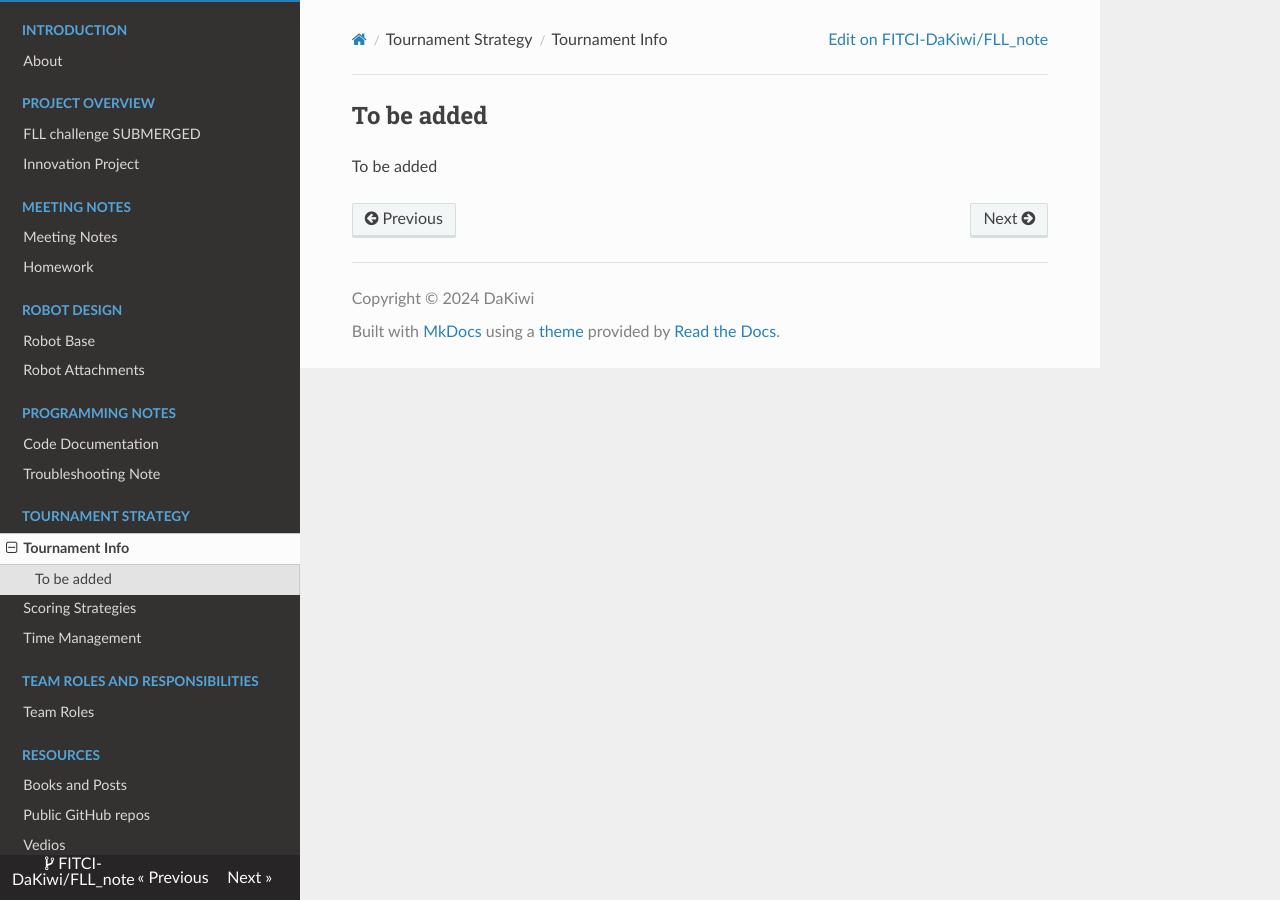
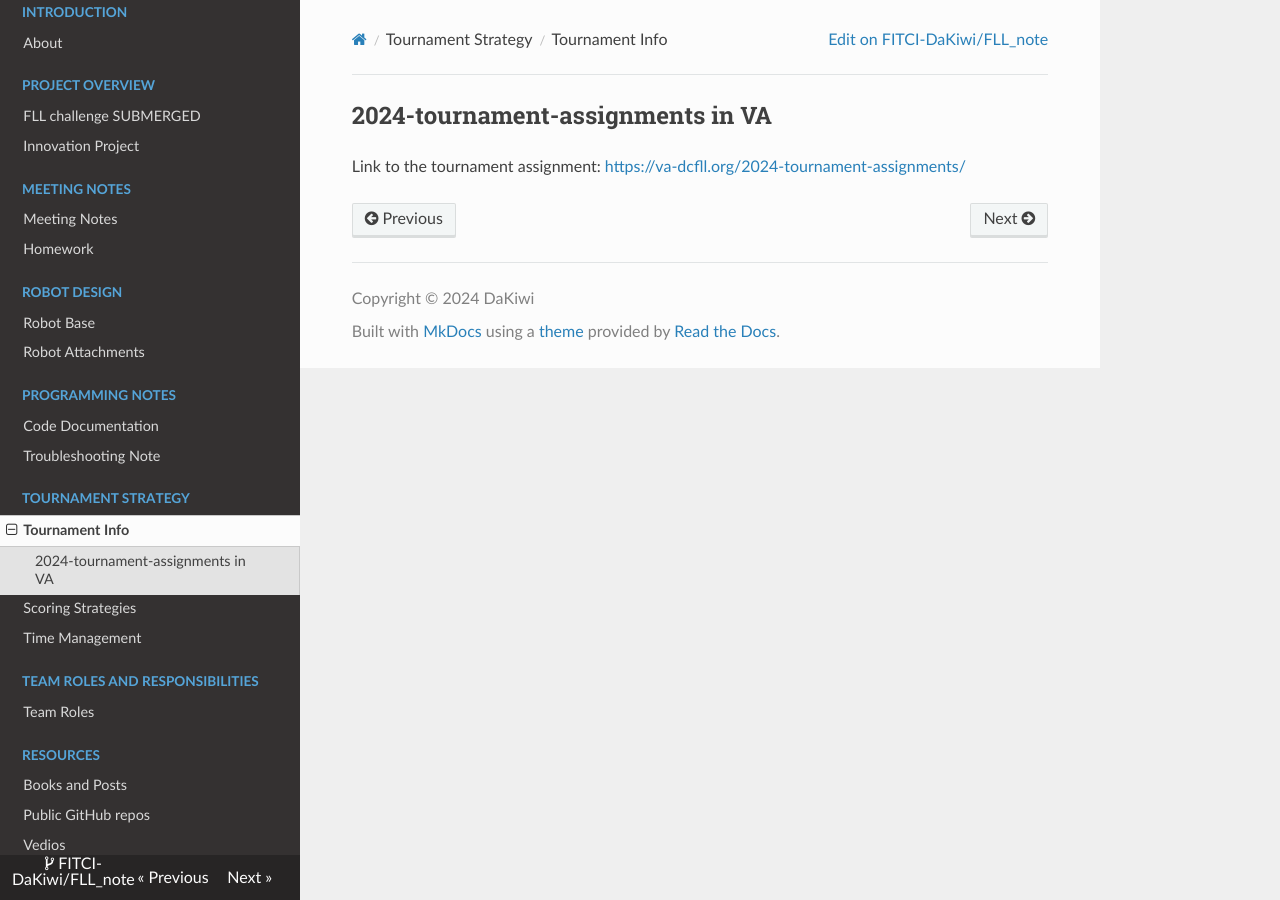
Before and after one commit to FITCI-DaKiwi/FLL_note_2024, an MkDocs documentation site: the page built from docs/tournament_info.md, in a window 1280 px wide. Built offline with MkDocs 1.6.1, drawn with Linux system fonts in a browser that asks for light colours; nearby versions of some CDN libraries.

Commit message:
Update tournament_info.md: add VA info

```diff
--- a/docs/tournament_info.md
+++ b/docs/tournament_info.md
@@ -1,5 +1,6 @@
 #
 
-## To be added
+## 2024-tournament-assignments in VA
 
-To be added
+Link to the tournament assignment:
+[https://va-dcfll.org/2024-tournament-assignments/](https://va-dcfll.org/2024-tournament-assignments/)
```
